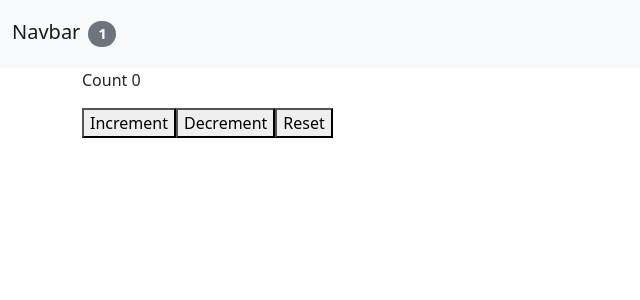
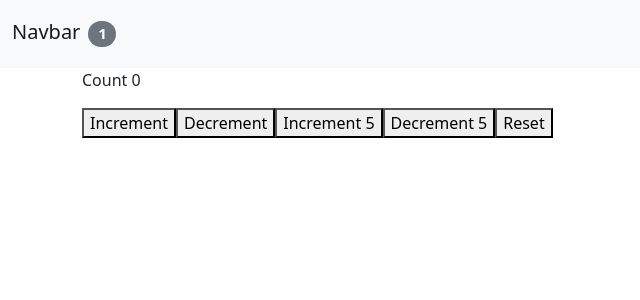
Before and after one commit to abhirampai/react-crash-by-mosh, a React (Create React App) app: page / in a window 1280 px wide. Shown: the top 300 px of the page, without its empty margins (0-640 px from the left). Built offline with nearby package versions, Linux system fonts and the light colour scheme.

Commit message:
added example 3 for useReduce

```diff
--- a/src/App.js
+++ b/src/App.js
@@ -3,7 +3,8 @@
 // import Counters from "./components/counters";
 import React, { Component } from "react";
 // import CounterReducer from "./components/UseReducerHook.jsx/CounterReducer";
-import CounterTwo from "./components/UseReducerHook.jsx/CounterTwo";
+// import CounterTwo from "./components/UseReducerHook.jsx/CounterTwo";
+import CounterThree from "./components/UseReducerHook.jsx/CounterThree";
 // import FocusInput from "./components/UseRefHook/FocusInput";
 // import HookTimer from "./components/UseRefHook/HookTimer";
 // import ParentComponent from "./components/UseCallBackHook/ParentComponent";
@@ -81,7 +82,7 @@
           {/* <ParentComponent /> */}
           {/* <FocusInput /> */}
           {/* <HookTimer /> */}
-          <CounterTwo />
+          <CounterThree />
         </main>
       </React.Fragment>
     );
--- /dev/null
+++ b/src/components/UseReducerHook.jsx/CounterThree.jsx
@@ -0,0 +1,46 @@
+import React, { useReducer } from "react";
+
+const initialState = {
+  firstCounter: 0,
+};
+const reducer = (state, action) => {
+  switch (action.type) {
+    case "Increment":
+      return { firstCounter: state.firstCounter + action.value };
+    case "Decrement":
+      return {
+        firstCounter:
+          state.firstCounter <= action.value
+            ? 0
+            : state.firstCounter - action.value,
+      };
+    case "Reset":
+      return initialState;
+    default:
+      return state;
+  }
+};
+
+const CounterThree = () => {
+  const [count, dispatch] = useReducer(reducer, initialState);
+  return (
+    <div>
+      <p>Count {count.firstCounter}</p>
+      <button onClick={() => dispatch({ type: "Increment", value: 1 })}>
+        Increment
+      </button>
+      <button onClick={() => dispatch({ type: "Decrement", value: 1 })}>
+        Decrement
+      </button>
+      <button onClick={() => dispatch({ type: "Increment", value: 5 })}>
+        Increment 5
+      </button>
+      <button onClick={() => dispatch({ type: "Decrement", value: 5 })}>
+        Decrement 5
+      </button>
+      <button onClick={() => dispatch({ type: "Reset" })}>Reset</button>
+    </div>
+  );
+};
+
+export default CounterThree;
```
